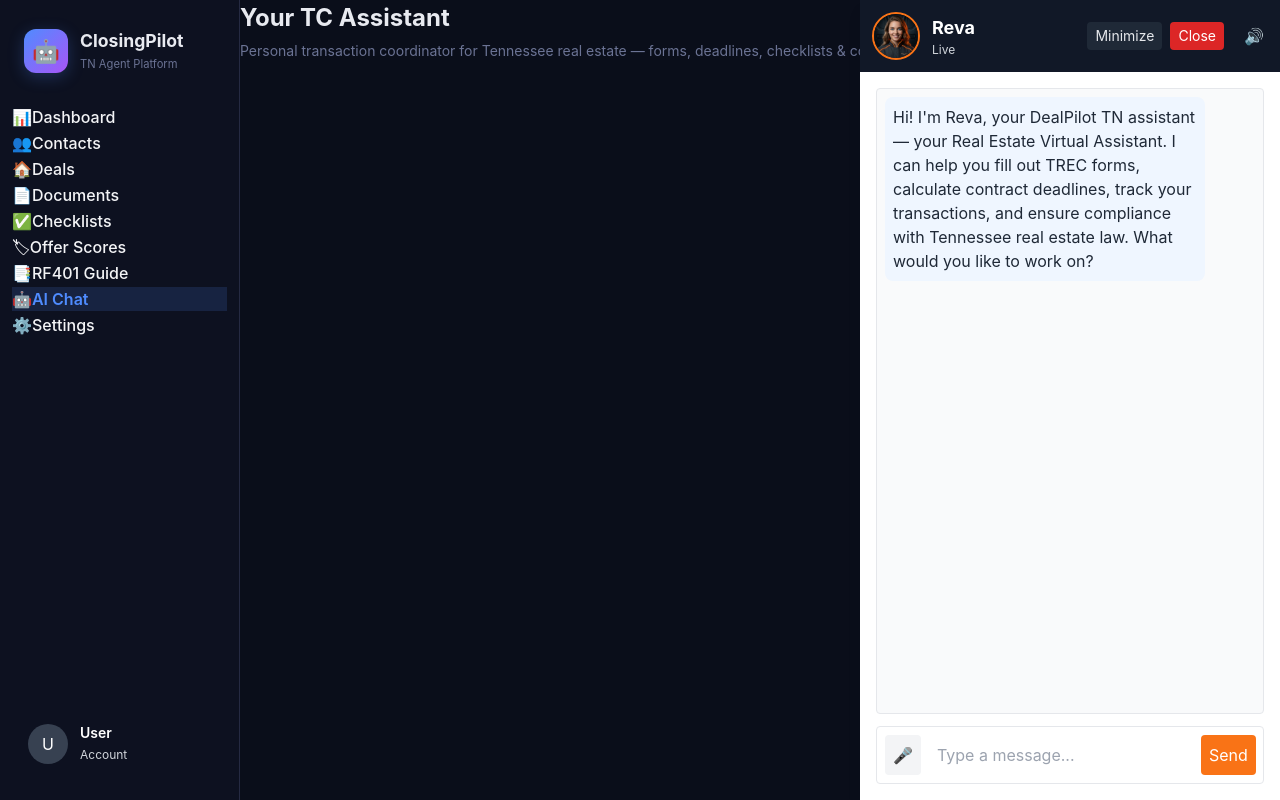
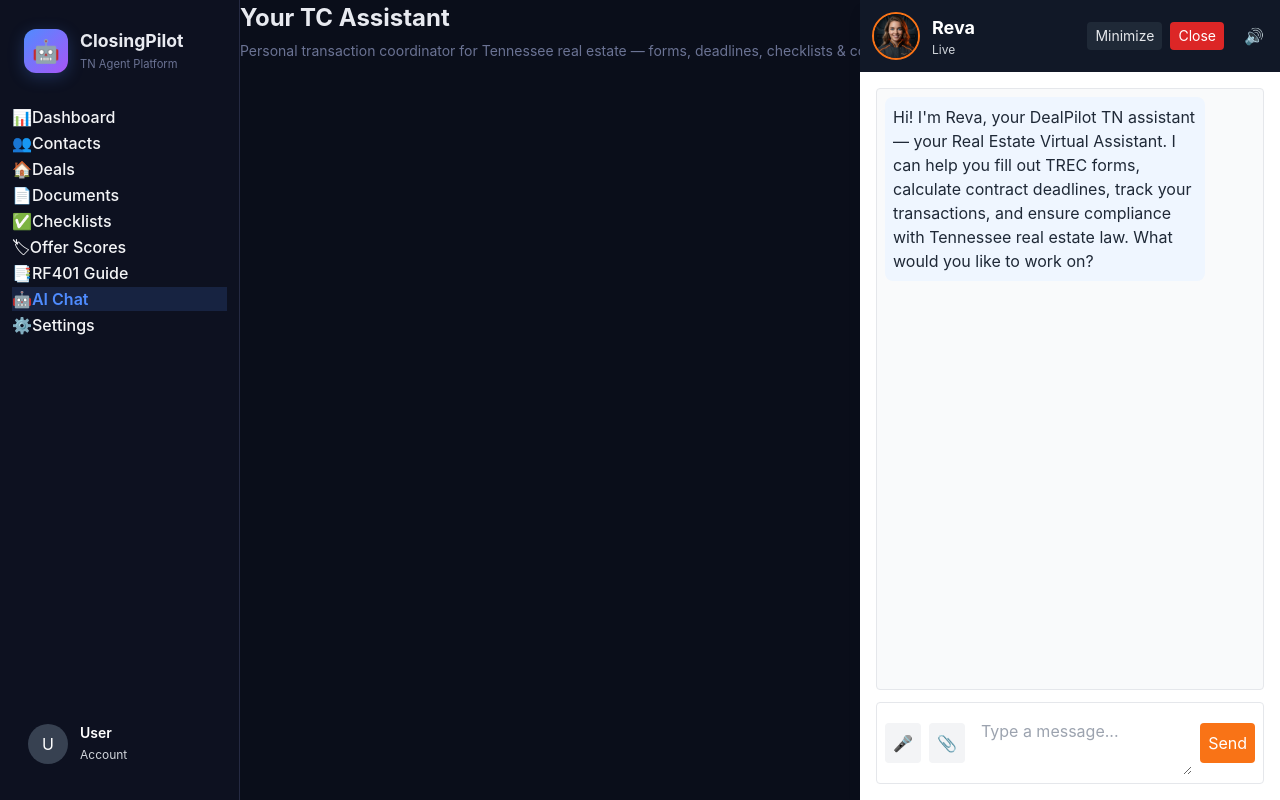
Before and after one commit to mbright4497/dealpilot-tn, a Next.js app in the folder dealpilot-tn/web/: page /dashboard/chat in a window 1280 px wide. Built offline with nearby package versions, Linux system fonts and the light colour scheme; no server answers.

Commit message:
fix(board): transaction delete navigation, rookwizard selector open, settings back link, chat attachement+textarea

```diff
--- a/dealpilot-tn/web/src/components/AIChatbot.tsx
+++ b/dealpilot-tn/web/src/components/AIChatbot.tsx
@@ -137,7 +137,9 @@ export default function AIChatbot({ onClose, style = 'friendly-tn', voiceEnabled
                   {recording? '●' : '🎤'}
                 </button>
               )}
-              <input value={input} onChange={e=>setInput(e.target.value)} onKeyDown={e=>e.key==='Enter' && send()} className="border-none p-2 flex-1 rounded text-gray-900 placeholder-gray-400" placeholder="Type a message..." />
+              <input id="reva-file-input" type="file" accept="application/pdf,image/*" className="hidden" onChange={async (e)=>{ const f = e.target.files&&e.target.files[0]; if(!f) return; const fd = new FormData(); fd.append('file', f); try{ const r = await fetch('/api/intake-apply', { method:'POST', body: fd }); if(r.ok) alert('Uploaded'); else alert('Upload failed') }catch(e){ alert('Upload failed') } }} />
+              <button onClick={()=>{ const inp = document.getElementById('reva-file-input') as HTMLInputElement; if(inp) inp.click() }} className="p-2 rounded bg-gray-100">📎</button>
+              <textarea value={input} onChange={e=>setInput(e.target.value)} rows={2} className="border-none p-2 flex-1 rounded text-gray-900 placeholder-gray-400" placeholder="Type a message..." />
               <button onClick={()=>send()} className="bg-orange-500 text-white p-2 rounded hover:bg-orange-600">Send</button>
             </div>
           </div>
```
